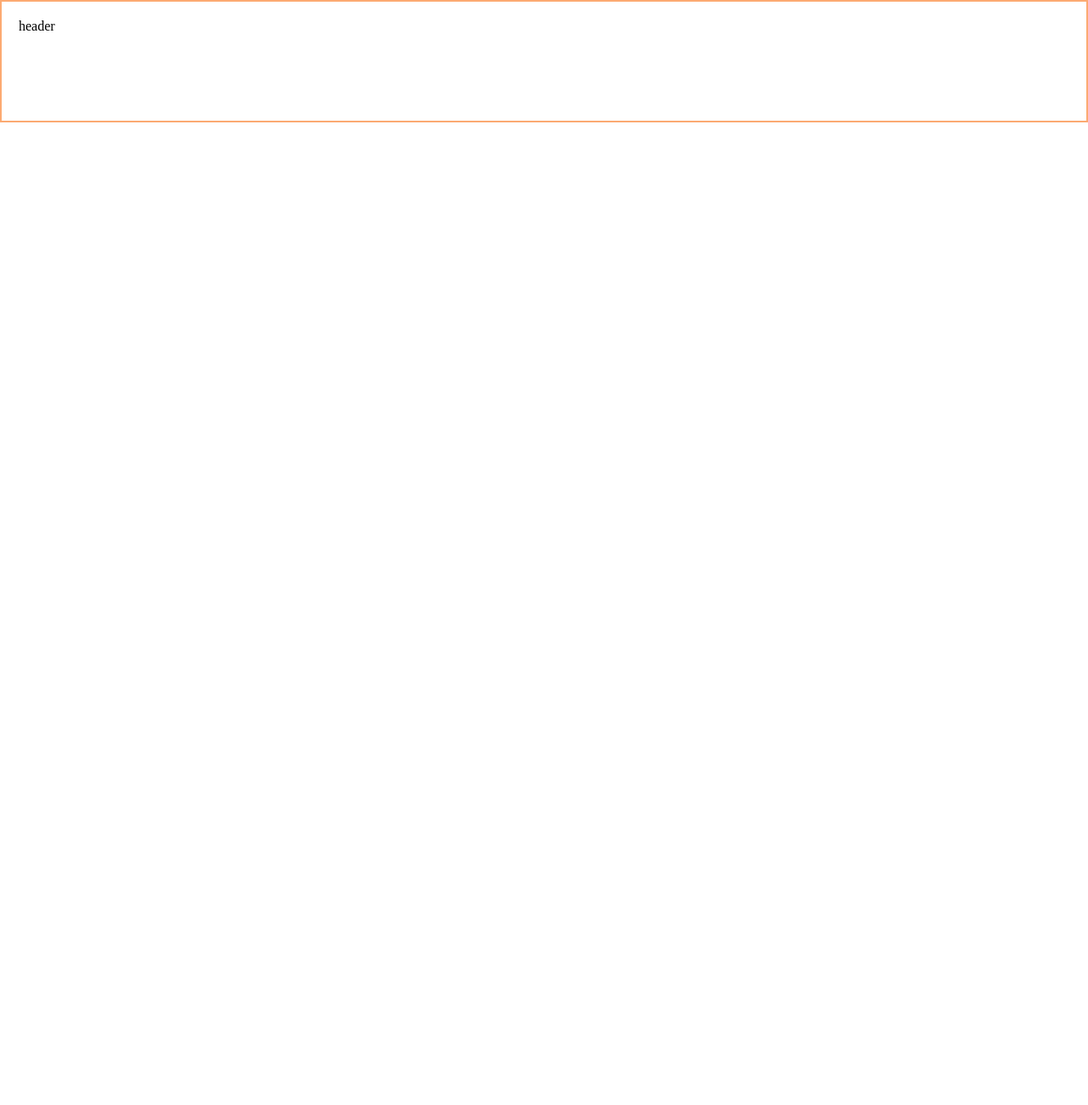
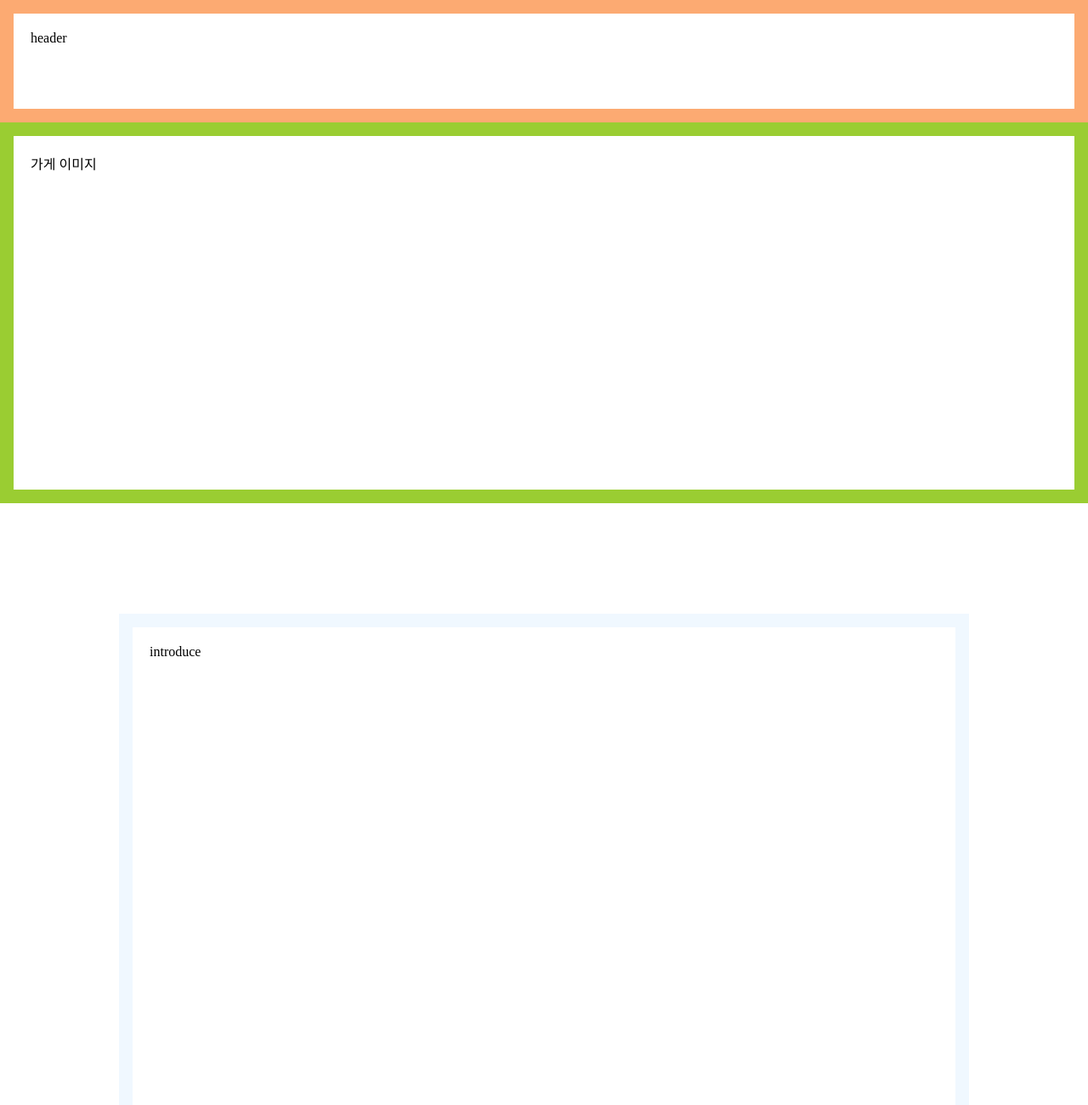
Before and after one commit to jinaoah/Shinsa-ri-project, a plain HTML site: page mainPage.html in a window 1280 px wide. Shown: the top 1300 px of the page at 85% size. Before the commit the page ends 800 px from the top, so only its background shows below. Drawn offline with Linux system fonts and the light colour scheme.

Commit message:
추천메뉴, 오시는 길 레이아웃 완성

```diff
--- a/css/mainPage.css
+++ b/css/mainPage.css
@@ -8,12 +8,40 @@ body {
         "header header header"
         "nav nav nav"
         "footer footer footer";
-    grid-template-rows: 9rem 1fr 11.75rem;
+    grid-template-rows: 9rem 28rem 60.125rem 48.25rem 63.625rem 11.75rem;
+    grid-template-columns: 8.75rem 1fr 8.75rem;
     margin: 0;
 }
 
 header {
     padding: 20px;
     grid-column-start: span 4;
-    border: 2px solid var(--main-color);
+    border: 1rem solid var(--main-color);
 }
+
+div {
+    padding: 20px;
+}
+
+.storeImg {
+    grid-column-start: span 4;
+    border: 1rem solid yellowgreen;
+}
+
+.introduce {
+    margin-top: 8.125rem;
+    border: 1rem solid aliceblue;
+    grid-column-start: 2;
+}
+
+.bestMenu {
+    grid-column-start: 2;
+    border: 1rem solid pink;
+    margin-top: 8.5rem;
+
+}
+.directions {
+    border: 1rem solid orange;
+    grid-column-start: 2;
+    margin-top: 12rem;
+}
--- a/mainPage.html
+++ b/mainPage.html
@@ -9,5 +9,9 @@
 </head>
 <body>
     <header>header</header>
+    <div class="storeImg">가게 이미지</div>
+    <div class="introduce">introduce</div>
+    <div class="bestMenu">추천 메뉴</div>
+    <div class="directions">오시는 길</div>
 </body>
 </html>
```
